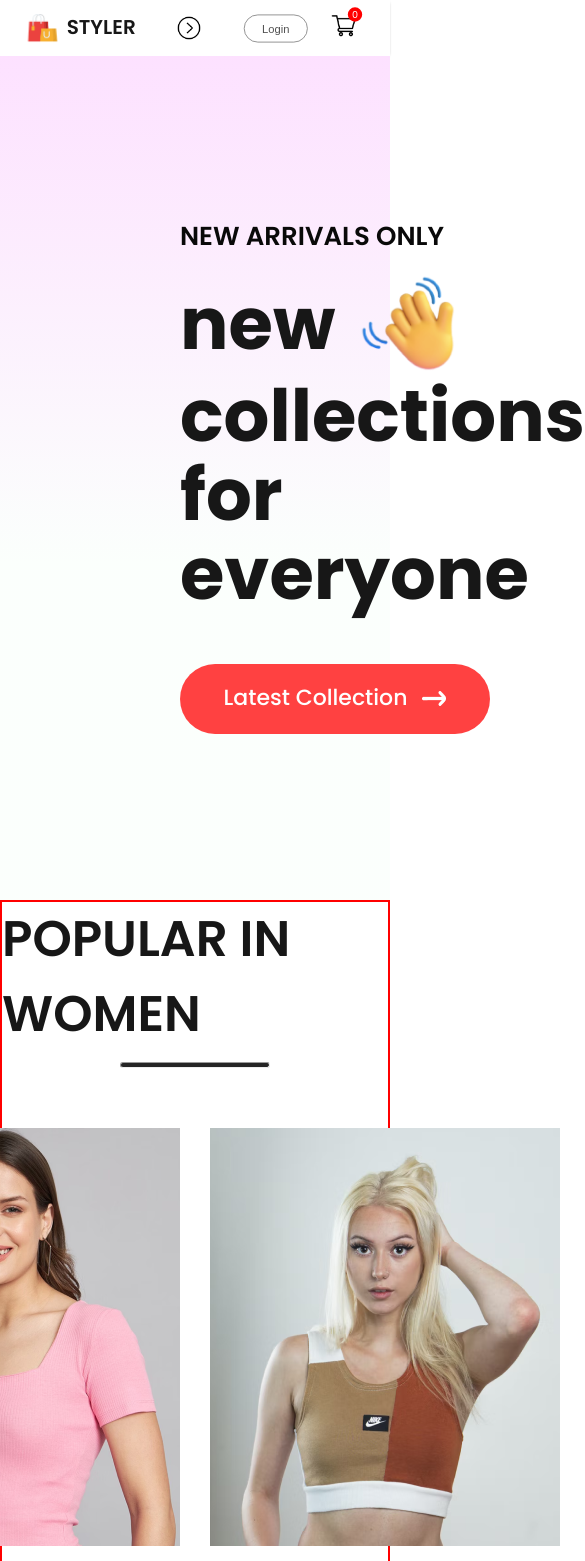
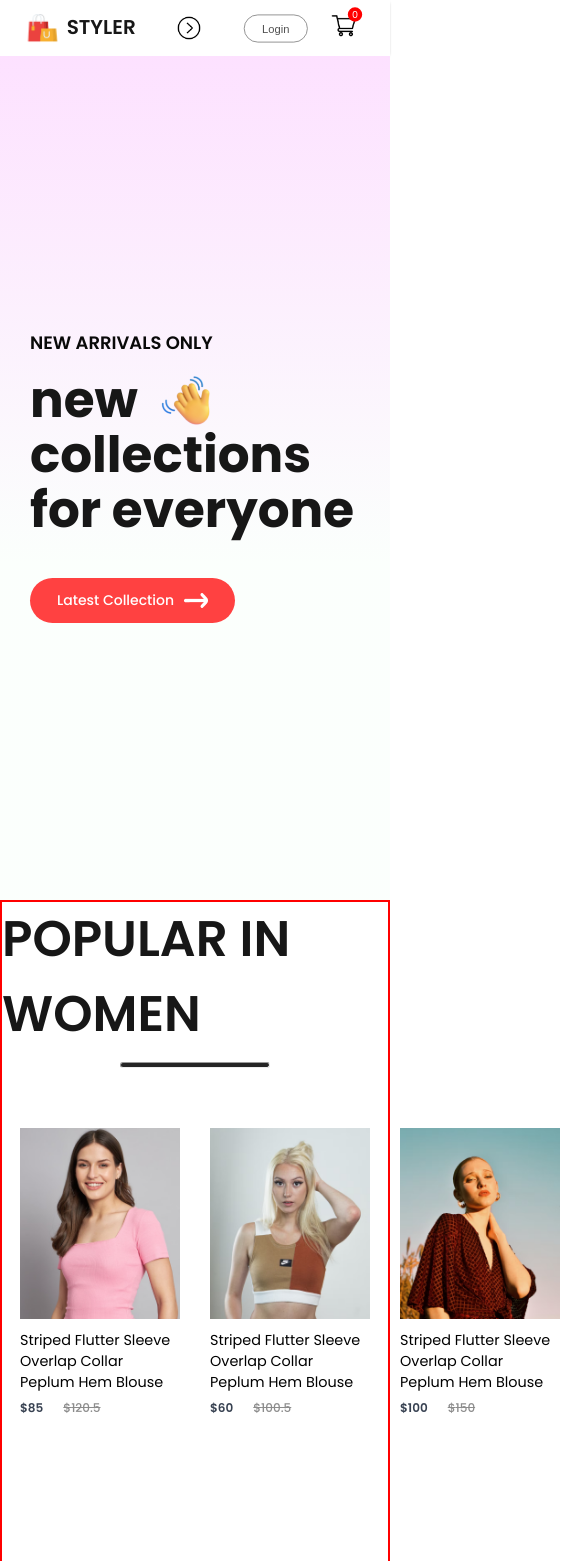
Before and after one commit to Raviegupta/e-comm-app, a React (Create React App) app: page / in a window 390 px wide. Shown: the top 1561 px of the page, 585 px wide, since content can reach past the window. Built offline with nearby package versions, Linux system fonts and the light colour scheme.

Commit message:
responive: Hero Compo, Item Compo

```diff
--- a/src/Components/Hero/Hero.css
+++ b/src/Components/Hero/Hero.css
@@ -58,3 +58,97 @@
     justify-content: center;
     align-items: center;
 }
+
+/* --- Responsiveness --- */
+@media(max-width:1440px) {
+    .hero-left {
+        /* border: 2px solid red ; */
+        padding-left: 100px;
+    }
+    .hero-left h2 {
+        font-size: 22px;
+    }
+    .hero-left p {
+        font-size: 60px;
+    }
+    .hero-hand-icon img {
+        width: 80px;
+    }
+    .hero-latest-button {
+        gap: 10px;
+        width: 250px;
+        height: 60px;
+        margin-top: 20px;
+        font-size: 18px;
+    }
+    .hero-right img {
+        /* width: 500px; */
+        width: 450px;
+    }
+}
+@media(max-width:1024px) {
+    .hero-left {
+        padding-left: 80px;
+    }
+    .hero-left h2 {
+        font-size: 20px;
+    }
+    .hero-left p {
+        font-size: 50px;
+    }
+    .hero-hand-icon img {
+        width: 65px;
+    }
+    .hero-latest-button {
+        width: 220px;
+        height: 50px;
+        font-size: 16px;
+    }
+    .hero-right img {
+        width: 400px;
+    }
+}
+@media(max-width:800px) {
+    .hero-left {
+        padding-left: 30px;
+    }
+    .hero-left h2 {
+        font-size: 16px;
+    }
+    .hero-left p {
+        font-size: 40px;
+    }
+    .hero-hand-icon img {
+        width: 50px;
+    }
+    .hero-latest-button {
+        width: 275px;
+        height: 40px;
+        font-size: 13px;
+    }
+    .hero-right img {
+        width: 300px;
+    }
+}
+@media(max-width:500px){
+    .hero{
+        flex-direction: column;
+    }
+    .hero-right {
+        display: none;
+    }
+    .hero-left h2 {
+        font-size: 18px;
+    }
+    .hero-left p {
+        font-size: 50px;
+    }
+    .hero-hand-icon img {
+        width: 55px;
+    }
+    .hero-latest-button {
+        width: 205px;
+        height: 45px;
+        font-size: 14px;
+    }
+}
--- a/src/Components/Items/Item.css
+++ b/src/Components/Items/Item.css
@@ -1,10 +1,10 @@
 .item {
-    width: 350px;
+    width: 280px;
     /* border: 2px solid red; */
 }
-/* .item img {
-    width: 100%;
-} */
+.item img {
+    width: 280px;
+}
 .item p {
     margin: 6px 0;
     font-size: 0.9rem;
@@ -28,3 +28,58 @@
     transform: scale(1.05);
     transform: 0.6sec;
 }
+
+/* --- Responsiveness --- */
+@media(max-width:1280px) {
+    .item {
+        width: 220px;
+        font-size: 14px;
+    }
+    .item img {
+        width: 220px;
+    }
+    .item-price-old {
+        font-size: 14px;
+    }
+    .item-price-new {
+        font-size: 14px;
+    }
+}
+@media(max-width:1024px) {
+    .item{
+        width: 170px;
+        font-size: 13px;
+    }
+    .item img {
+        width: 170px;
+    }
+    .item-price-old {
+        font-size: 13px;
+    }
+    .item-price-new {
+        font-size: 13px;
+    }
+}
+@media(max-width:800px) {
+    .item{
+        width: 120px;
+        font-size: 12px;
+    }
+    .item img {
+        width: 120px;
+    }
+    .item-price-old {
+        font-size: 12px;
+    }
+    .item-price-new {
+        font-size: 12px;
+    }
+}
+@media(max-width:500px) {
+    .item{
+        width: 160px;
+    }
+    .item img{
+        width: 160px;
+    }
+}
--- a/src/Components/Navbar/Navbar.css
+++ b/src/Components/Navbar/Navbar.css
@@ -87,7 +87,7 @@
     color: white;
 }
 
-/* ---------- 💖💥 Responsiveness 💖💥----------- */
+/* --- Responsiveness --- */
 @media(max-width:1280px) {
     .navbar{
         padding: 12px 50px;
```
